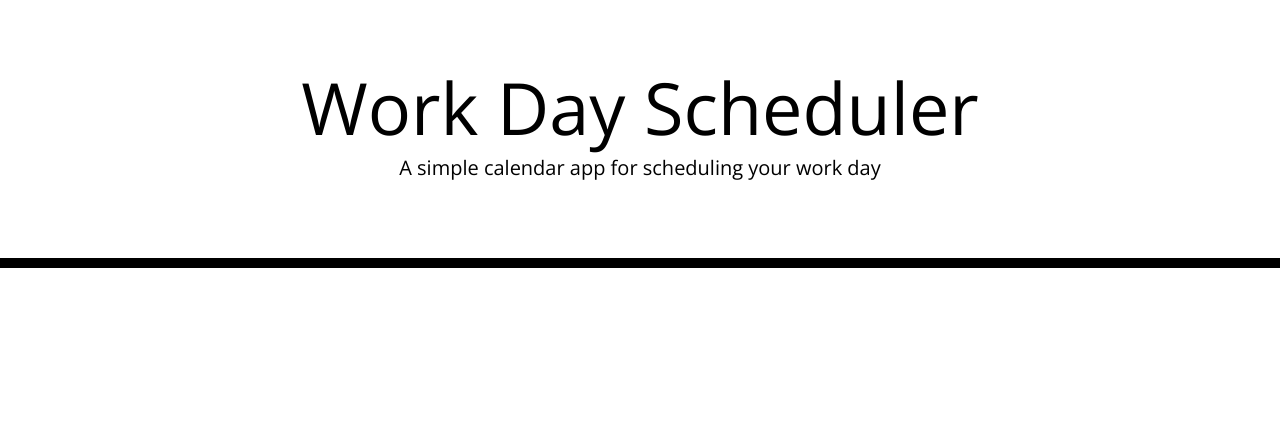
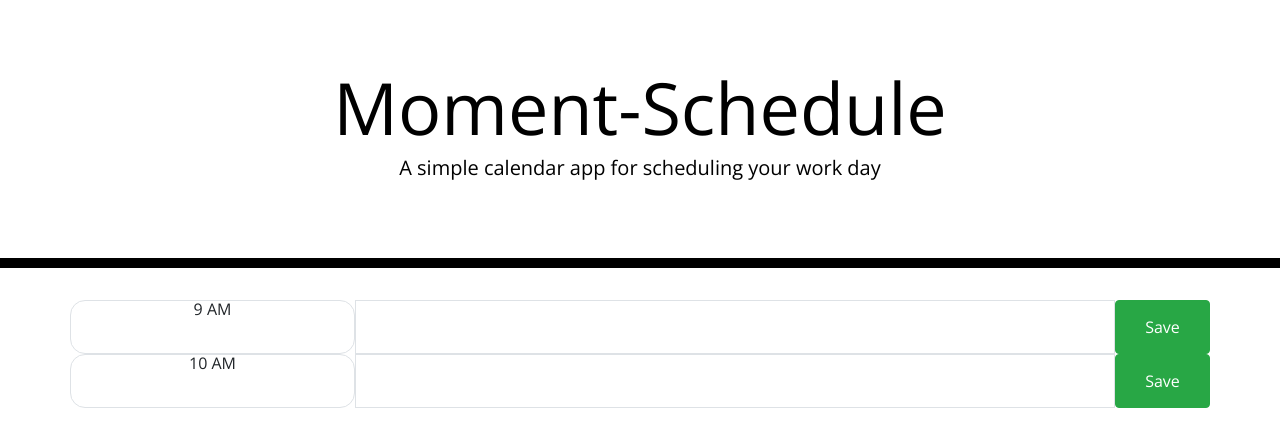
Before and after one commit to jhoward9009/Moment-schedule, a plain HTML site: page index.html in a window 1280 px wide. Drawn offline with nearby package versions, Linux system fonts and the light colour scheme.

Commit message:
test Time

```diff
--- a/index.html
+++ b/index.html
@@ -4,32 +4,43 @@
     <meta charset="UTF-8" />
     <meta name="viewport" content="width=device-width, initial-scale=1.0" />
     <meta http-equiv="X-UA-Compatible" content="ie=edge" />
-    <link
-      rel="stylesheet"
-      href="https://stackpath.bootstrapcdn.com/bootstrap/4.3.1/css/bootstrap.min.css"
+    <link rel="stylesheet"
+href="https://stackpath.bootstrapcdn.com/bootstrap/4.3.1/css/bootstrap.min.css"
     />
-    <link
-      rel="stylesheet"
+    <link rel="stylesheet"
       href="https://use.fontawesome.com/releases/v5.8.1/css/all.css"
       integrity="sha384-50oBUHEmvpQ+1lW4y57PTFmhCaXp0ML5d60M1M7uH2+nqUivzIebhndOJK28anvf"
       crossorigin="anonymous"
     />
-    <link
-      href="https://fonts.googleapis.com/css?family=Open+Sans&display=swap"
+    <link href="https://fonts.googleapis.com/css?family=Open+Sans&display=swap"
       rel="stylesheet"
     />
     <link rel="stylesheet" href="style.css" />
-    <title>Work Day Scheduler</title>
+    <title>Moment-Schedule</title>
   </head>
 
   <body>
     <header class="jumbotron">
-      <h1 class="display-3">Work Day Scheduler</h1>
+      <h1 class="display-3">Moment-Schedule</h1>
       <p class="lead">A simple calendar app for scheduling your work day</p>
       <p id="currentDay" class="lead"></p>
     </header>
+
+
     <div class="container">
       <!-- Timeblocks go here -->
+      <div class="row time-block" id="9">
+        <div id="9" class="col-3 border time-block">9 AM</div>
+        <textarea id="text-1" class="col-8 border description"></textarea>
+        <button id="btn-1" type="button" class="col-1 btn btn-success saveBtn">Save</button>
+      </div>
+
+      <div class="row time-block" id="10">
+        <div id="10" class="col-3 border time-block">10 AM</div>
+        <textarea id="text-2" class="col-8 border description"></textarea>
+        <button id="btn-2" type="button" class="col-1 btn btn-success saveBtn">Save</button>
+      </div>
+
     </div>
 
     <script src="https://code.jquery.com/jquery-3.4.1.min.js"></script>
```
Also changed, not shown: index.js (added).
